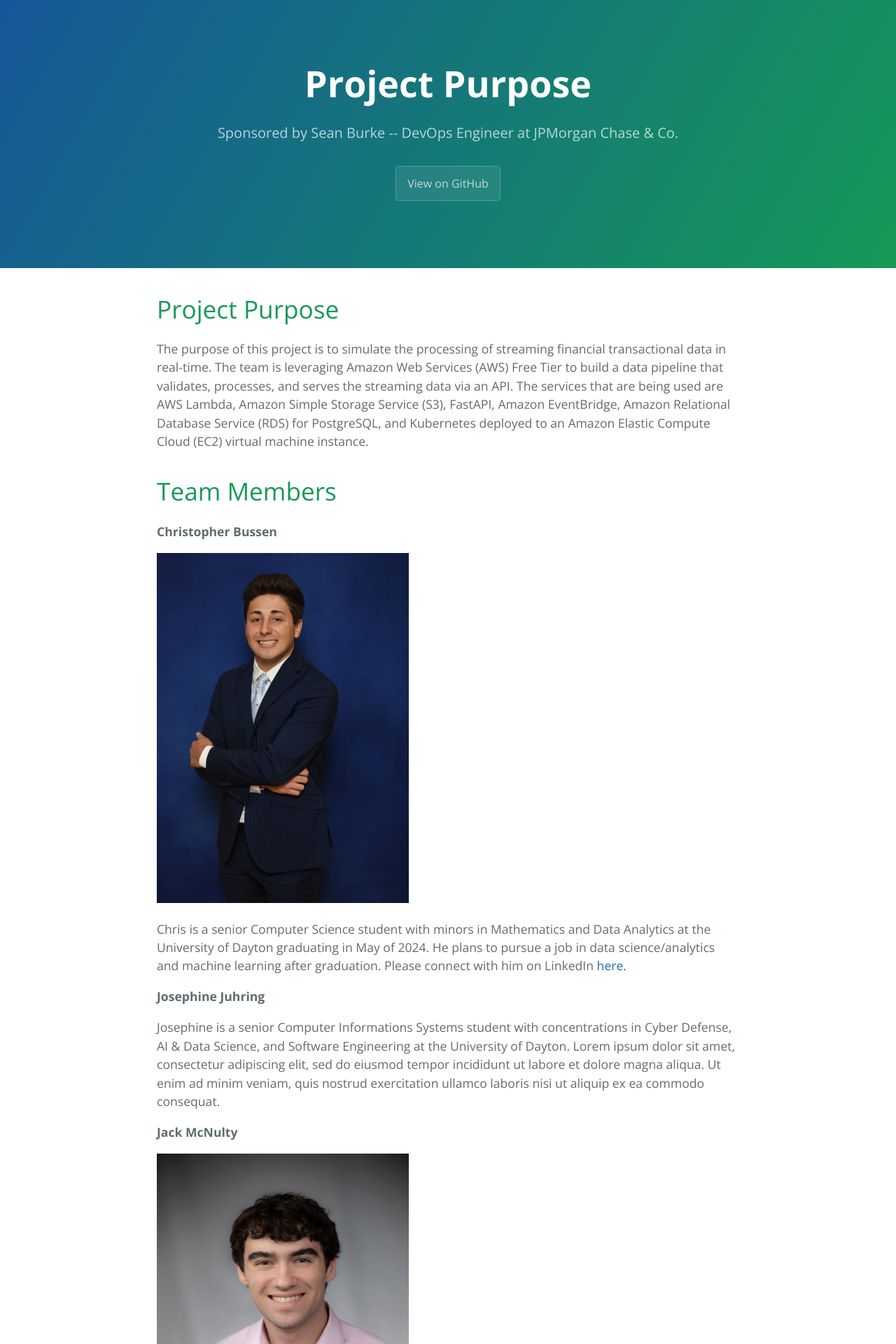
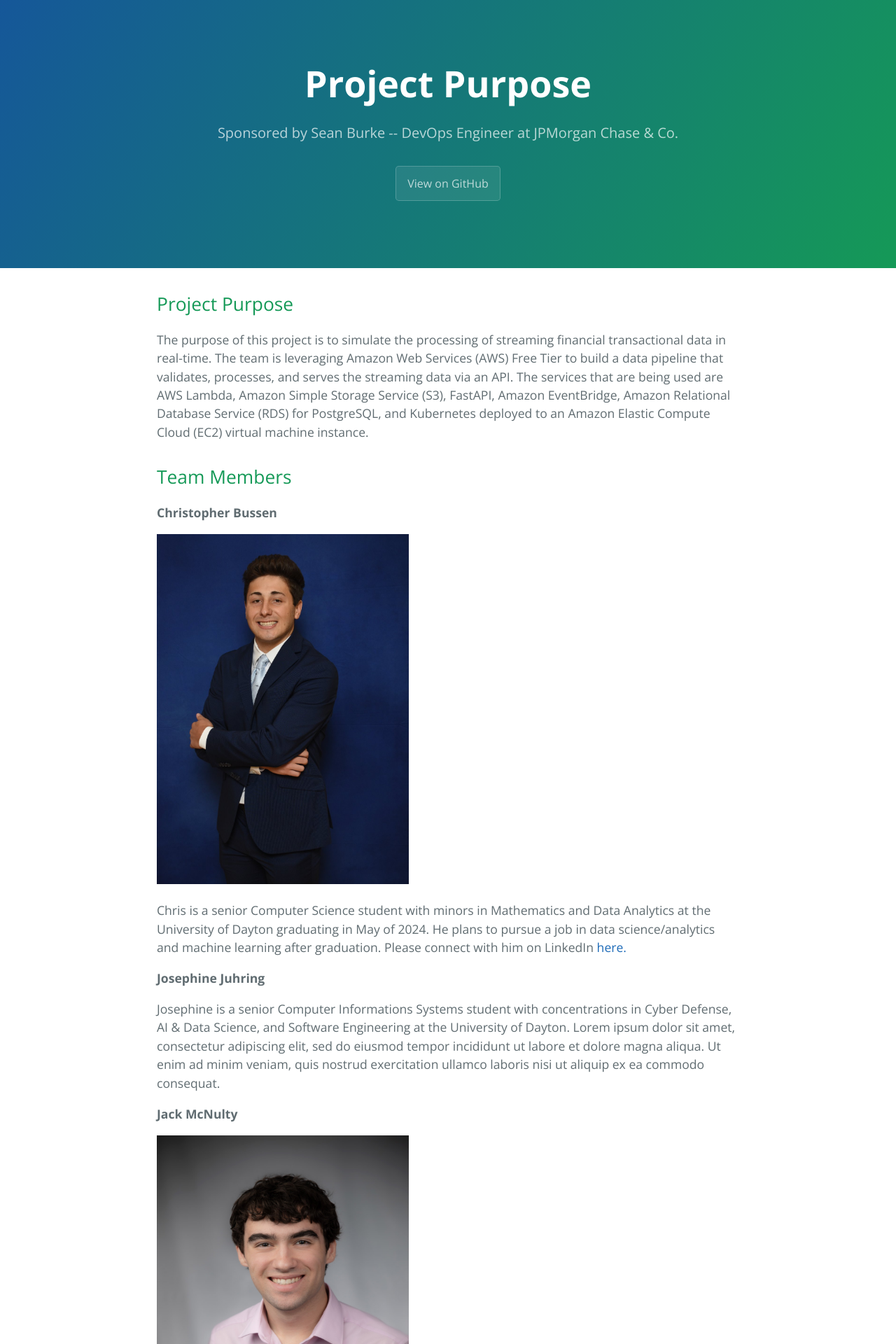
Before and after one commit to UD-CPS491-24S-Team/Team05-JPMorganChase-Public, a Jekyll site: the page built from index.md, in a window 1280 px wide. Shown: the top 1920 px of the page at 70% size. Built offline with Jekyll 4.4.1, drawn with Linux system fonts in a browser that asks for light colours; our own code applies the rules of GitHub Pages for plain Markdown files.

```diff
--- a/index.md
+++ b/index.md
@@ -2,11 +2,11 @@
 layout: default
 ---
 
-# Project Purpose
+## Project Purpose
 
 The purpose of this project is to simulate the processing of streaming financial transactional data in real-time. The team is leveraging Amazon Web Services (AWS) Free Tier to build a data pipeline that validates, processes, and serves the streaming data via an API. The services that are being used are AWS Lambda, Amazon Simple Storage Service (S3), FastAPI, Amazon EventBridge, Amazon Relational Database Service (RDS) for PostgreSQL, and Kubernetes deployed to an Amazon Elastic Compute Cloud (EC2) virtual machine instance.
 
-# Team Members
+## Team Members
 
 **Christopher Bussen**
 
```
